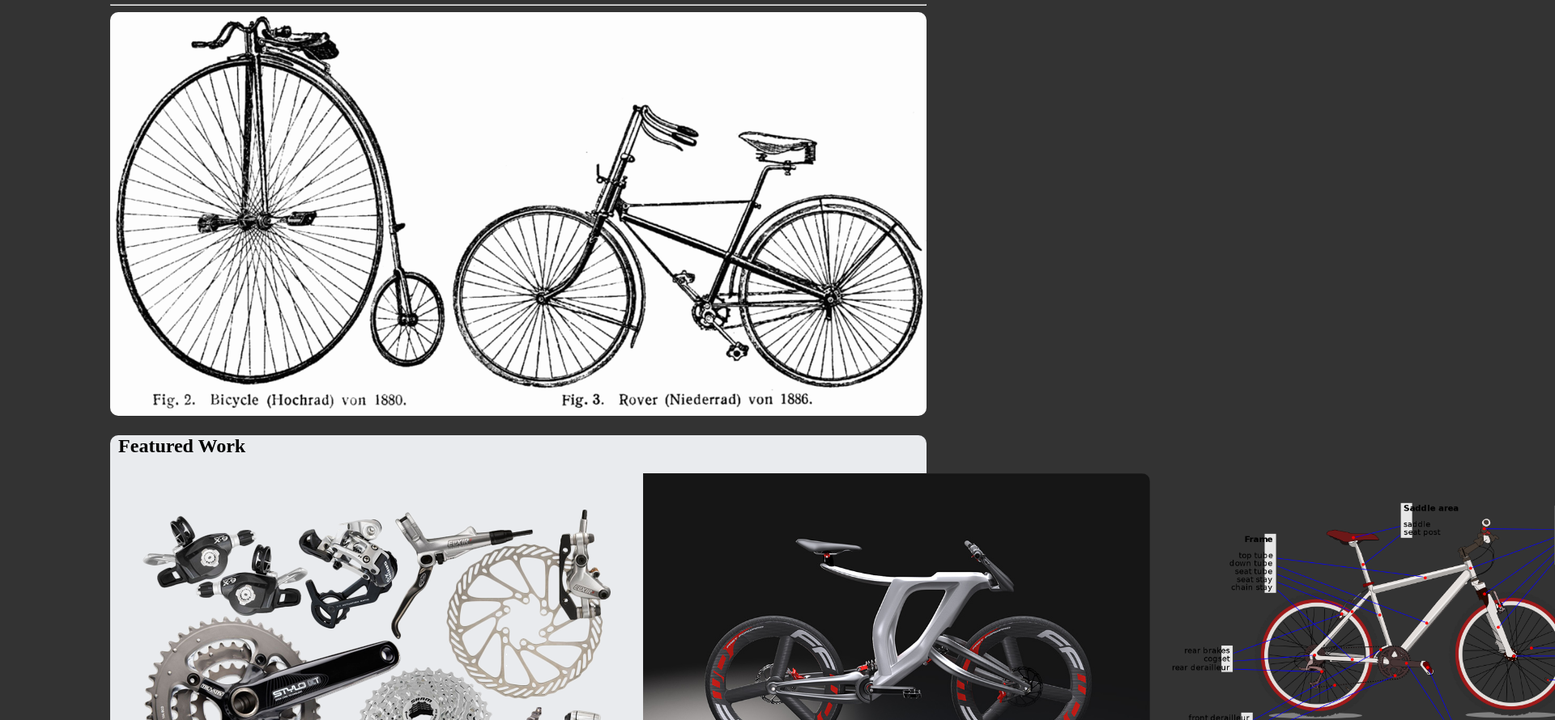
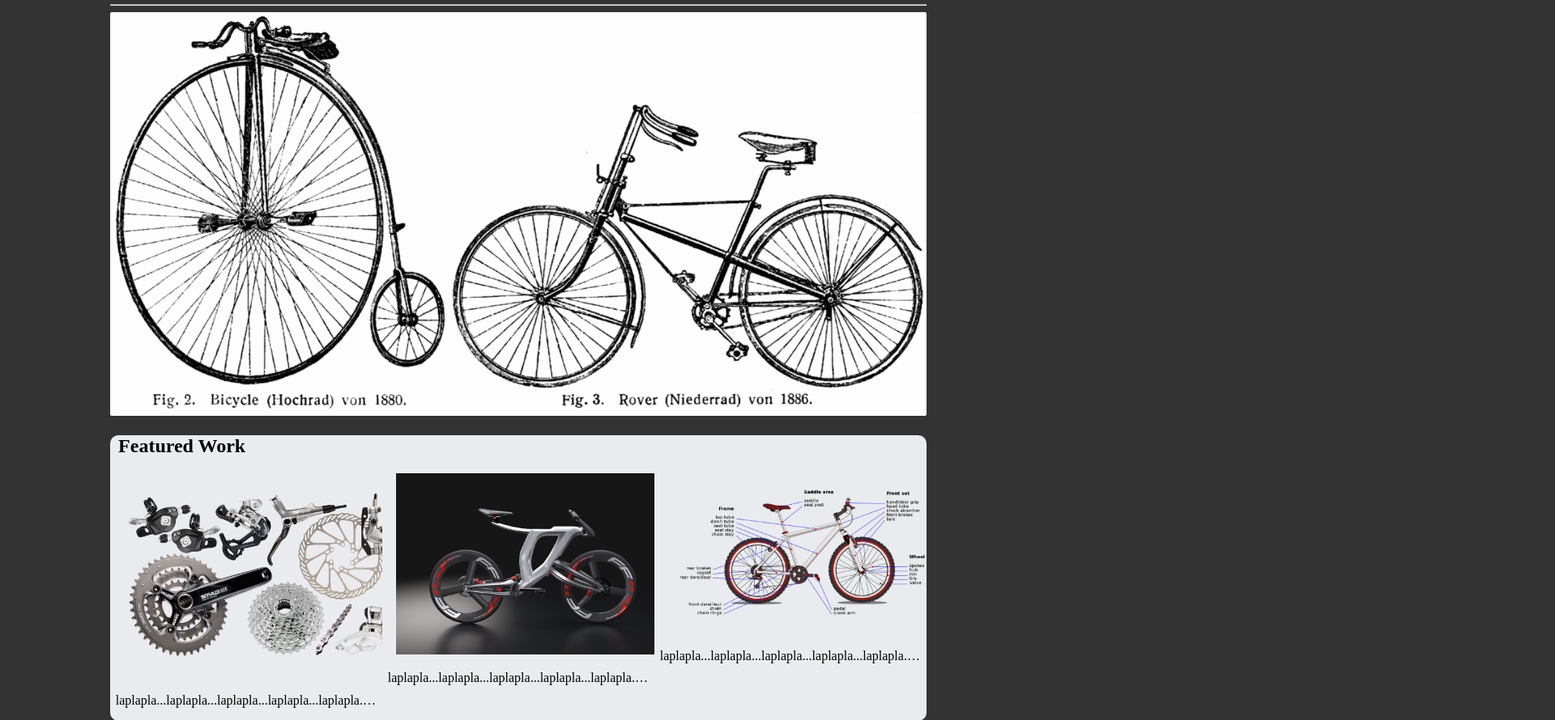
Before and after one commit to Mo-Alaa88/My-portfolio-Udacity-project, a plain HTML site: page Index.html in a window 1280 px wide. Shown: the part 161-1051 px from the top of the page at 81% size, 1920 px wide, since content can reach past the window. Drawn offline with Linux system fonts and the light colour scheme.

Commit message:
Add files via upload

```diff
--- a/css/main.css
+++ b/css/main.css
@@ -80,7 +80,7 @@
 		width: 100%;
 		height:auto;
 		overflow: hidden;
-		border-radius:10px;
+		border-radius:2px;
 	}
 /*properties of footer image*/
 	.responsive {
@@ -100,7 +100,7 @@
 		display: flex;
 	}
 /*properties of columes of footer div*/
-	.percent {
+	.customization {
 		max-width: 	33.333%;
 		overflow: hidden;
 	}
```
